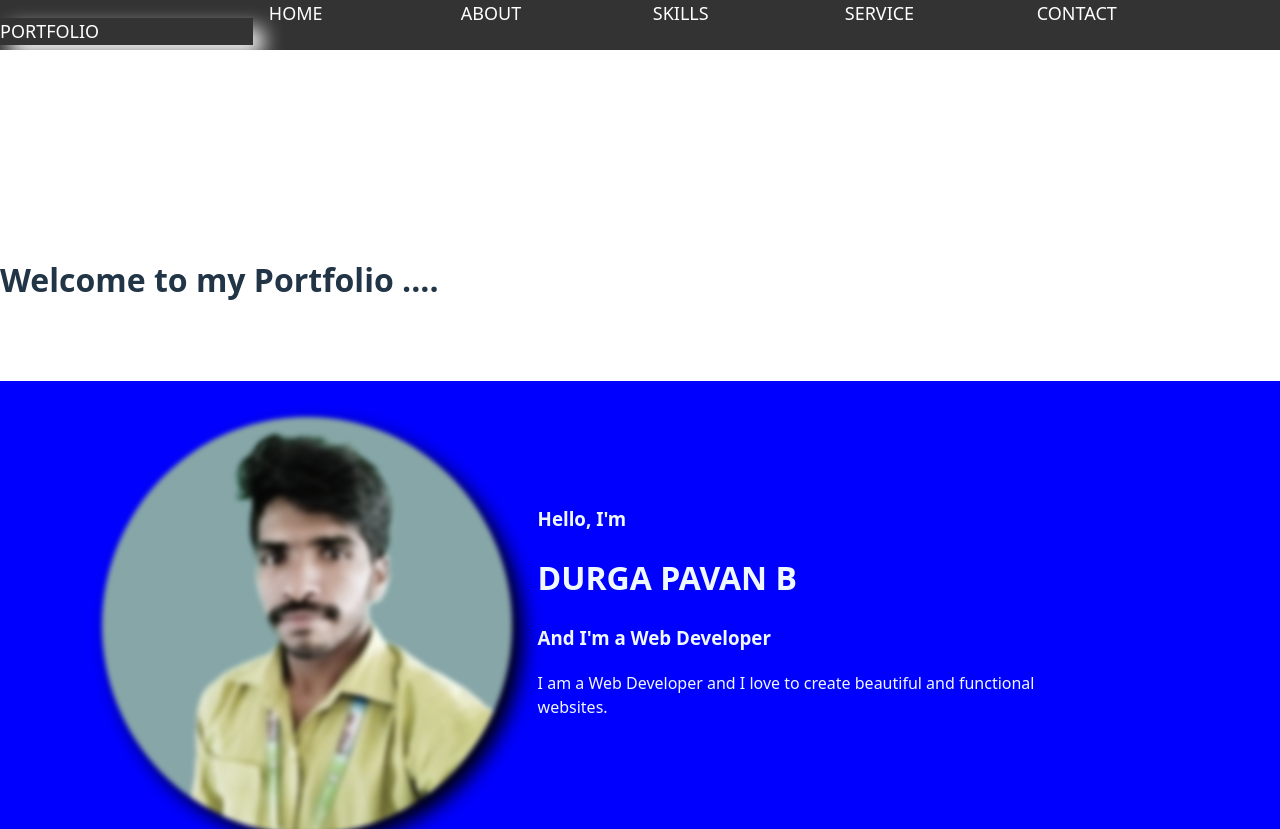
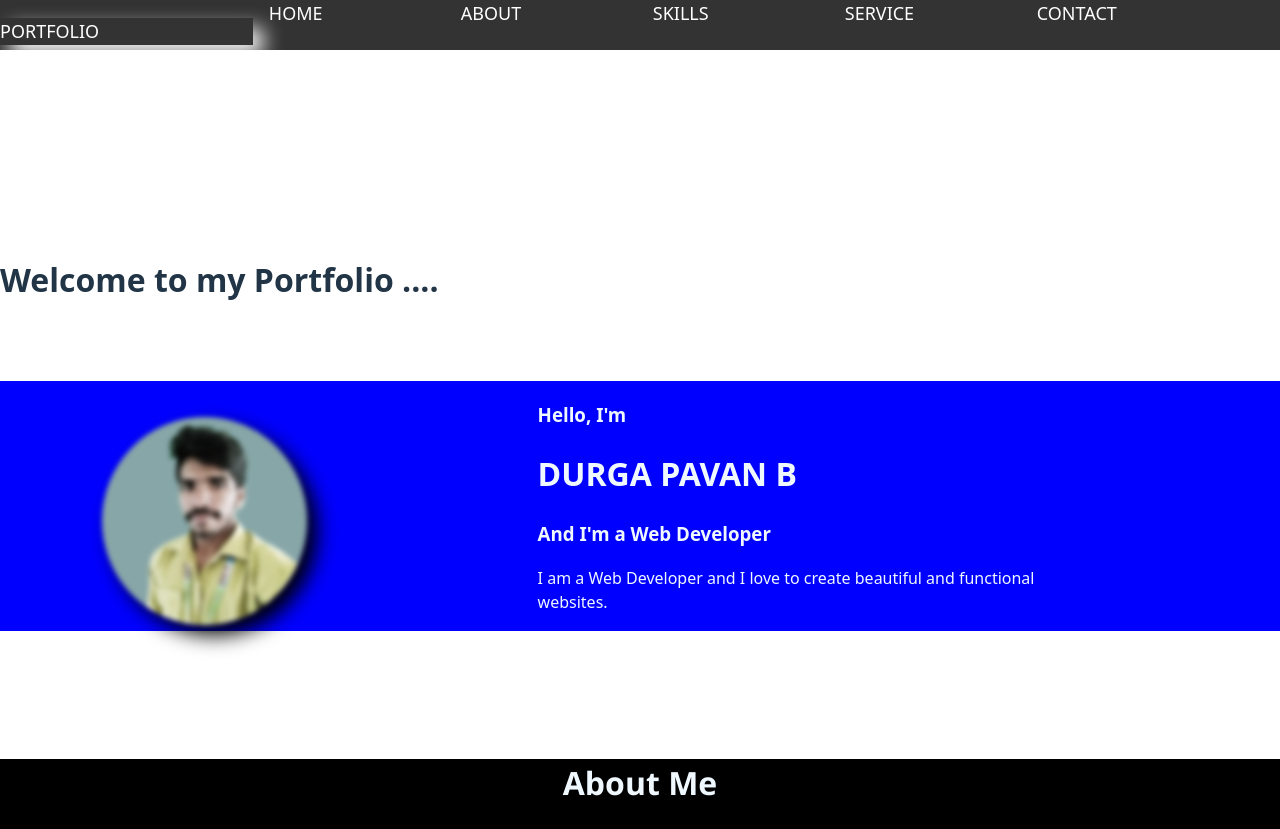
Before and after one commit to PavanMech321/portfolio-2, a React (Vite) app: page / in a window 1280 px wide. Shown: the top 829 px of the page. Built offline with nearby package versions, Linux system fonts and the light colour scheme.

Commit message:
Update App.css

```diff
--- a/src/App.css
+++ b/src/App.css
@@ -840,9 +840,9 @@ body{
 }
 .Home .logo{
   margin-top: 7%;
-  width: 80%;
+  width: 40%;
   margin-left: 20%;
-  height: 80%;
+  height: 40%;
   border-radius: 50%;
   box-shadow: 10px 10px 20px black;
   /* mix-blend-mode:lighten; */
```
